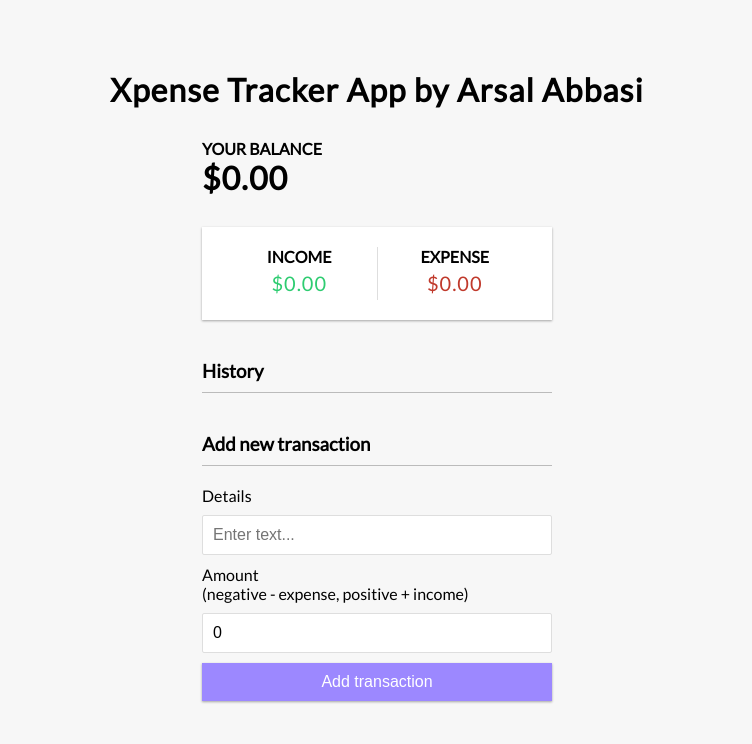
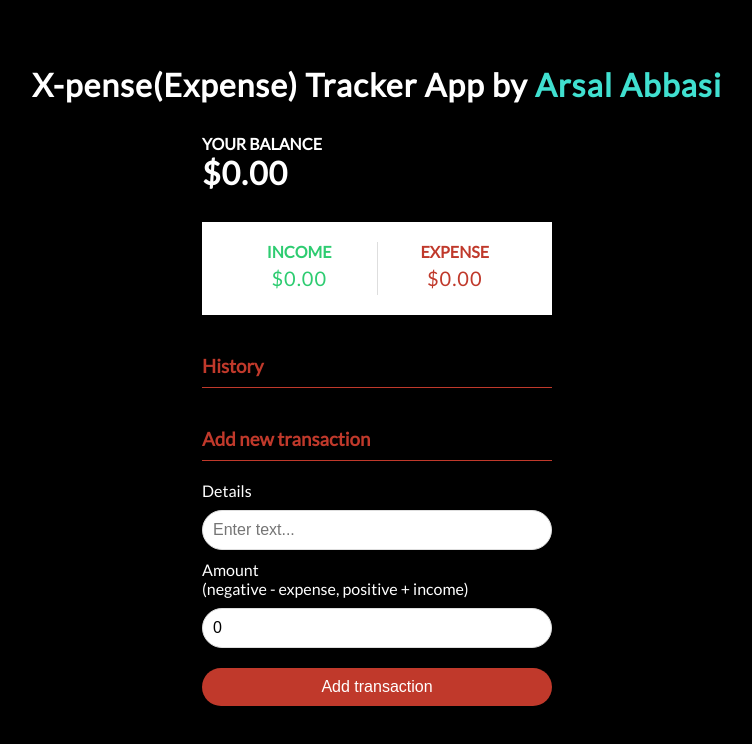
Before and after one commit to AB290817008/Expense-Tracker-App, a React (Create React App) app: page / in a window 1280 px wide. Shown: the top 744 px of the page, without its empty margins (263-1015 px from the left). Built offline with nearby package versions, Linux system fonts and the light colour scheme.

Commit message:
Expense Tracker App by me (AB)

```diff
--- a/public/index.html
+++ b/public/index.html
@@ -24,7 +24,7 @@
       work correctly both with client-side routing and a non-root public URL.
       Learn how to configure a non-root public URL by running `npm run build`.
     -->
-    <title>React App</title>
+    <title>Expense Tracker App by me(Arsal Abbasi)</title>
   </head>
   <body>
     <noscript>You need to enable JavaScript to run this app.</noscript>
--- a/src/App.css
+++ b/src/App.css
@@ -9,7 +9,7 @@
 }
 
 body {
-  background-color: #f7f7f7;
+  background-color: #000000;
   display: flex;
   flex-direction: column;
   align-items: center;
@@ -20,22 +20,26 @@ body {
 }
 
 .container {
+
   margin: 30px auto;
   width: 350px;
 }
 
 h1 {
+  color:#ffff;
   letter-spacing: 1px;
   margin: 0;
 }
 
 h3 {
-  border-bottom: 1px solid #bbb;
+  color: #c0392b;
+  border-bottom: 1px solid ;
   padding-bottom: 10px;
   margin: 40px 0 10px;
 }
 
 h4 {
+  color: #fff;
   margin: 0;
   text-transform: uppercase;
 }
@@ -80,7 +84,7 @@ label {
 input[type='text'],
 input[type='number'] {
   border: 1px solid #dedede;
-  border-radius: 2px;
+  border-radius: 20px;
   display: block;
   font-size: 16px;
   padding: 10px;
@@ -89,15 +93,16 @@ input[type='number'] {
 
 .btn {
   cursor: pointer;
-  background-color: #9c88ff;
+  background-color: #c0392b;
   box-shadow: var(--box-shadow);
   color: #fff;
   border: 0;
   display: block;
   font-size: 16px;
-  margin: 10px 0 30px;
+  margin: 20px 0 30px;
   padding: 10px;
   width: 100%;
+  border-radius: 20px;
 }
 
 .btn:focus,
@@ -144,8 +149,36 @@ input[type='number'] {
   transform: translate(-100%, -50%);
   opacity: 0;
   transition: opacity 0.3s ease;
+
 }
 
 .list li:hover .delete-btn {
   opacity: 1;
 }
+
+.income{
+
+  color: #2ecc71;
+
+
+
+}
+
+.expenses{
+
+  color: #c0392b;
+
+}
+
+.details,.amount{
+
+  color:#ffff ;
+
+}
+
+
+.name{
+
+  color: #40E0D0
+
+}
--- a/src/Components/AddTransaction.js
+++ b/src/Components/AddTransaction.js
@@ -9,7 +9,6 @@ import {GlobalContext} from '../Context/GlobalState';
 export const AddTransaction = () => {
 
     const {addTransaction} = useContext(GlobalContext);
-
 
     const onSubmit = e => {
         e.preventDefault();
@@ -39,13 +38,13 @@ export const AddTransaction = () => {
             <h3>Add new transaction</h3>
             <form onSubmit={onSubmit}>
                 <div className="form-control">
-                    <label htmlFor="text">Details</label>
+                    <label htmlFor="text"><span className="details">Details</span></label>
                     <input type="text" id="text" placeholder="Enter text..." value={text} onChange={(e) => setText(e.target.value)}/>
                 </div>
                 <div className="form-control">
-                    <label htmlFor="amount">
+                    <label htmlFor="amount"><span className="amount">
                     Amount <br />
-                    (negative - expense, positive + income)</label>
+                    (negative - expense, positive + income)</span></label>
 
                     <input type="number" id="amount" placeholder="Enter amount..." value={amount} onChange={(e) => setAmount(e.target.value)}/>
                 </div>
--- a/src/Components/Header.js
+++ b/src/Components/Header.js
@@ -3,7 +3,7 @@ import React from 'react'
 export const Header = () => {
     return (
         <div>
-            <h1>Xpense Tracker App by Arsal Abbasi</h1>
+            <h1>X-pense(Expense) Tracker App by <span className="name">Arsal Abbasi</span></h1>
         </div>
     )
 }
--- a/src/Components/IncomeExpenses.js
+++ b/src/Components/IncomeExpenses.js
@@ -24,11 +24,11 @@ export const IncomeExpenses = () => {
     return (
         <div className="inc-exp-container">
             <div>
-                <h4>Income</h4>
+                <h4 className="income">Income</h4>
                 <p className="money plus">${income}</p>
             </div>
             <div>
-                <h4>Expense</h4>
+                <h4 className="expenses">Expense</h4>
                 <p className="money minus">${expense}</p>
             </div>
         </div>
```
